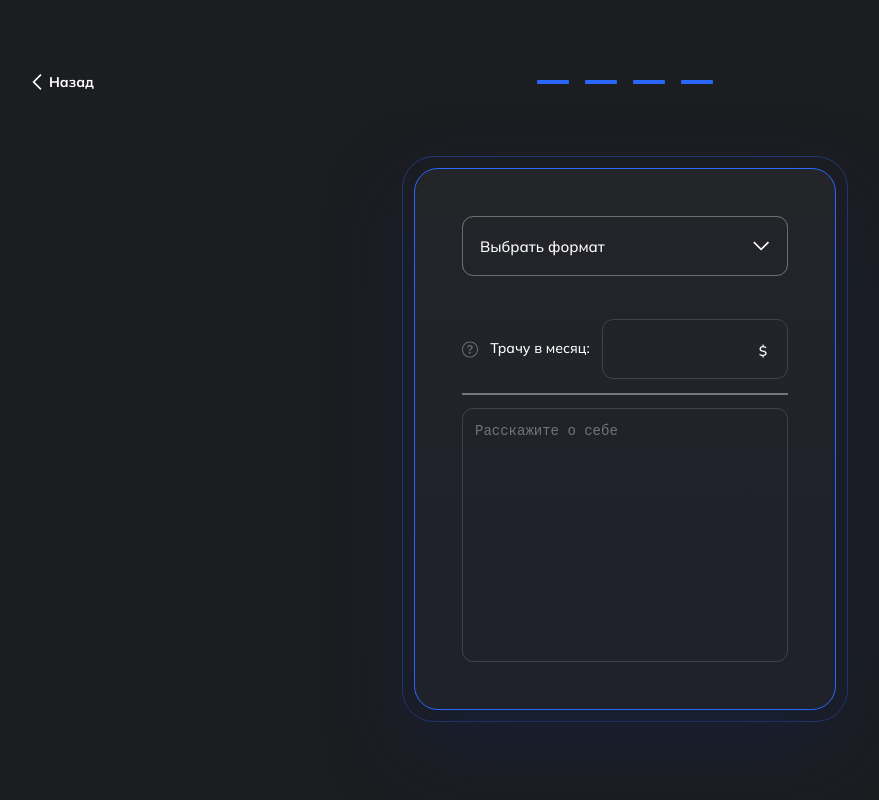
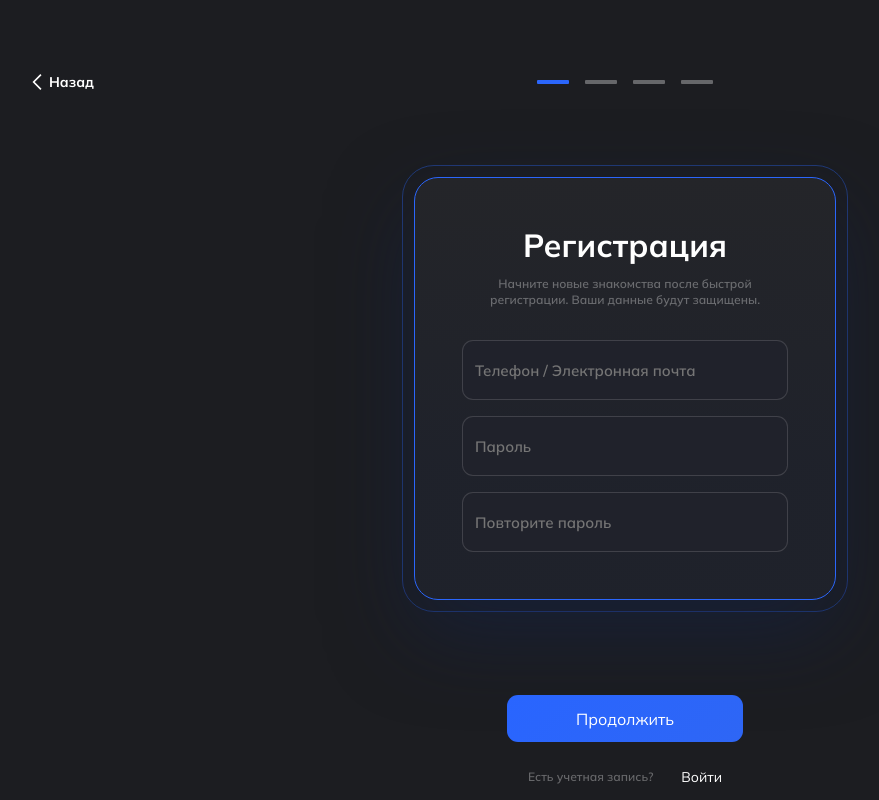
Before and after one commit to klyuk88/redate-vue3, a Vue app: page /registration in a window 1280 px wide. Shown: the whole page, without its empty margins (15-894 px from the left). Built offline with nearby package versions, Linux system fonts and the light colour scheme.

Commit message:
minor fix

```diff
--- a/src/components/Auth/SignupPopup.vue
+++ b/src/components/Auth/SignupPopup.vue
@@ -258,6 +258,9 @@ export default {};
       .input {
         width: 335px;
         height: 60px;
+        &:focus {
+          border: #ffffff 1px solid;
+        }
       }
     }
 
--- a/src/components/Auth/SignupPopupFourth.vue
+++ b/src/components/Auth/SignupPopupFourth.vue
@@ -122,7 +122,6 @@ export default {
   }
 }
 .format {
-
 }
 .about {
   width: 326px;
@@ -134,15 +133,18 @@ export default {
   line-height: 153.5%;
   display: flex;
   align-items: center;
-  color: rgba(255, 255, 255, 0.33);
+  color: #ffffff;
   outline: none;
   resize: none;
   background: none;
   padding: 12px;
+  &::placeholder {
+  color: rgba(255, 255, 255, 0.33);
+
+  }
 }
 @media (max-width: 1200px) {
   .container__cash {
-
     width: 335px;
   }
   .cash__border {
@@ -153,6 +155,9 @@ export default {
   .about {
     width: 335px;
     height: 248px;
+    font-weight: 600;
+    font-size: 15px;
+    line-height: 153.5%;
   }
   .signup__page {
     display: flex;
@@ -179,6 +184,9 @@ export default {
   }
 
   .signup__btn {
+    font-weight: 600;
+    font-size: 16px;
+    line-height: 153.5%;
     &.mobile {
       display: flex;
       width: 335px;
@@ -192,7 +200,6 @@ export default {
   .horizontal__line {
     margin-top: 15px;
     margin-bottom: 15px;
-
   }
 }
 </style>
--- a/src/views/Registration.vue
+++ b/src/views/Registration.vue
@@ -4,10 +4,10 @@
 <!-- <ForgotPassword /> -->
 <!-- <SignupPhoneCode /> -->
 <!-- <NewPassword /> -->
-<!-- <SignupPopup /> -->
+<SignupPopup />
 <!-- <SignupPopupSecond /> -->
 <!-- <SignupPopupThird /> -->
-<SignupPopupFourth />
+<!-- <SignupPopupFourth /> -->
 <!-- <SignupHobby /> -->
 <!-- <UploadPhoto /> -->
 <!-- <ChoosePhoto /> -->
```
